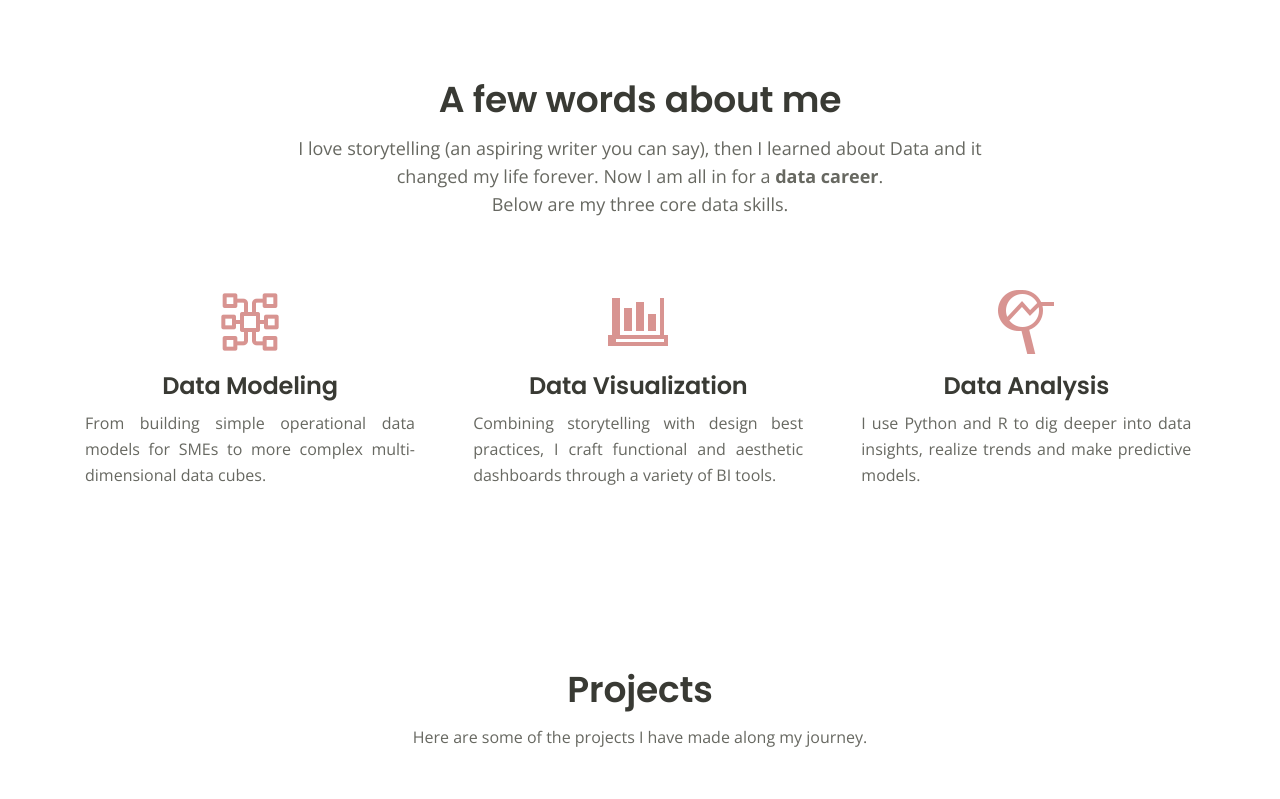
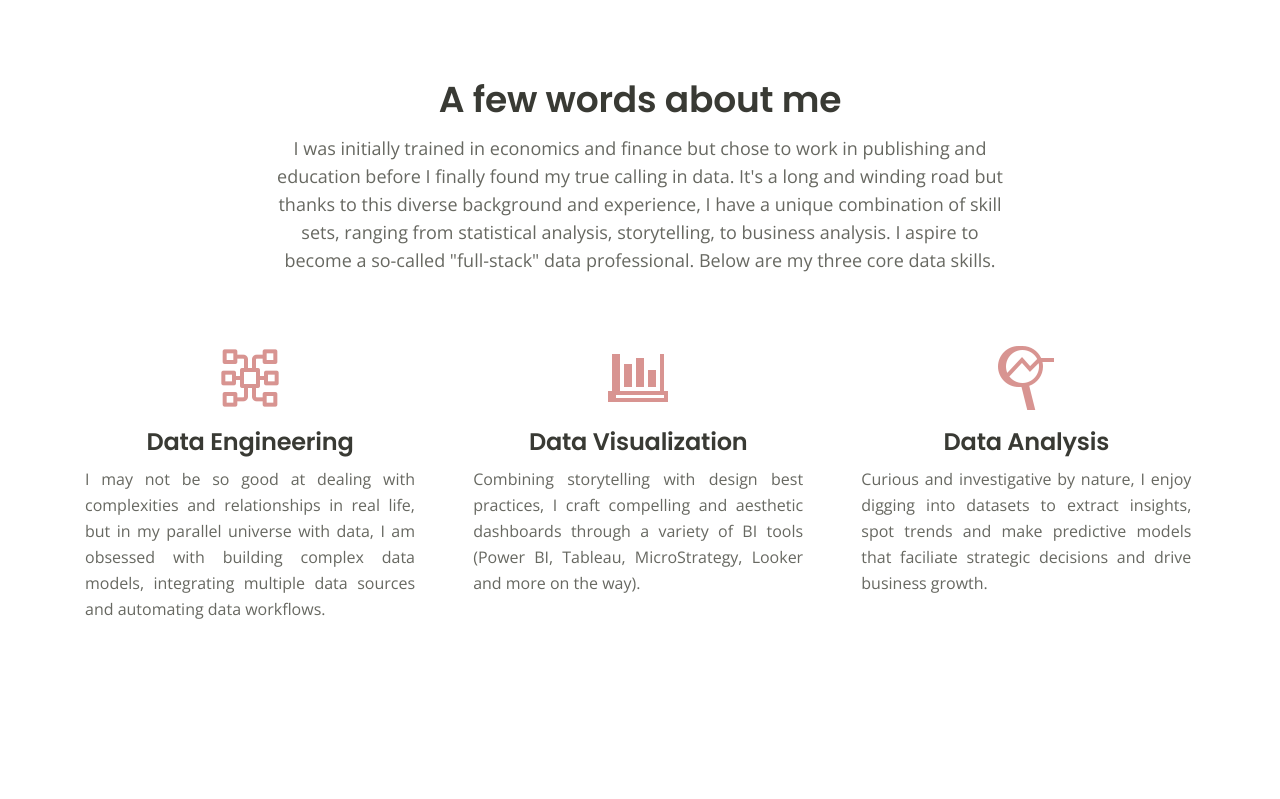
Before and after one commit to chipanpan/chipanpan.github.io, a plain HTML site: page index.html in a window 1280 px wide. Shown: the part 940-1739 px from the top of the page. Drawn offline with nearby package versions, Linux system fonts and the light colour scheme.

Commit message:
Update introduction text

```diff
--- a/index.html
+++ b/index.html
@@ -84,7 +84,7 @@
     <header class="header">
         <div class="area-1">
             <div class="text-container">
-                <h1 class="h1-large">Hi I am Chi. I work in <span id="js-rotating">Business Intelligence, Business Analytics, Data Analysis, Data Analytics, Data Engineering </span></h1>
+                <h1 class="h1-large">Hi! I am Chi. I work in <span id="js-rotating">Business Intelligence, Data Analytics, Data Engineering </span></h1>
                 <p class="p-large">Find out more about me, my skills, and my projects.</p>
                 <a class="page-scroll" href="#about"><i class="fas fa-chevron-down"></i></a>
             </div> <!-- end of text-container -->
@@ -99,7 +99,9 @@
             <div class="row">
                 <div class="col-lg-12">
                     <h2 class="h2-heading">A few words about me</h2>
-                    <p class="p-large">I love storytelling (an aspiring writer you can say), then I learned about Data and it changed my life forever. Now I am all in for a <b>data career</b>. <br>Below are my three core data skills.</p>
+                    <p class="p-large">I was initially trained in economics and finance but chose to work in publishing and education before I finally found my true calling in data.
+                        It's a long and winding road but thanks to this diverse background and experience, I have a unique combination of skill sets, ranging from statistical analysis, storytelling, to business analysis. I aspire to become a so-called "full-stack" data professional.
+                         Below are my three core data skills.</p>
                 </div> <!-- end of col -->
             </div> <!-- end of row -->
 
@@ -108,20 +110,20 @@
                     <div class="skill-box">
                         <img src="images/model.png" alt="modeling icon">
                         <p></p>
-                        <h4>Data Modeling</h4>
-                        <p style="text-align: justify;">From building simple operational data models for SMEs to more complex multi-dimensional data cubes.</p>
+                        <h4>Data Engineering</h4>
+                        <p style="text-align: justify;">I may not be so good at dealing with complexities and relationships in real life, but in my parallel universe with data, I am obsessed with building complex data models, integrating multiple data sources and automating data workflows.</p>
                     </div> <!-- end of skill-box -->
                     <div class="skill-box">
                         <img src="images/dash.png" alt="visualization icon">
                         <p></p>
                         <h4>Data Visualization</h4>
-                        <p style="text-align: justify;">Combining storytelling with design best practices, I craft functional and aesthetic dashboards through a variety of BI tools. </p>
+                        <p style="text-align: justify;">Combining storytelling with design best practices, I craft compelling and aesthetic dashboards through a variety of BI tools (Power BI, Tableau, MicroStrategy, Looker and more on the way). </p>
                     </div> <!-- end of skill-box -->
                     <div class="skill-box">
                         <img src="images/analysis.png" alt="analysis icon">
                         <p></p>
                         <h4>Data Analysis</h4>
-                        <p style="text-align: justify;">I use Python and R to dig deeper into data insights, realize trends and make predictive models.</p>
+                        <p style="text-align: justify;">Curious and investigative by nature, I enjoy digging into datasets to extract insights, spot trends and make predictive models that faciliate strategic decisions and drive business growth.</p>
                     </div> <!-- end of skill-box -->
                 </div> <!-- end of col -->
             </div> <!-- end of row -->
@@ -262,19 +264,19 @@
 
                         <div class="social-icons">
                             <span class="fa-stack">
-                                <a href="https://www.linkedin.com/in/chinguyen93/">
+                                <a href="https://www.linkedin.com/in/chinguyen93/" target="_blank">
                                     <i class="fas fa-circle fa-stack-2x"></i>
                                     <i class="fab fa-linkedin-in fa-stack-1x"></i>
                                 </a>
                             </span>
                             <span class="fa-stack">
-                                <a href="https://twitter.com/chii_creator">
+                                <a href="https://twitter.com/chii_creator" target="_blank">
                                     <i class="fas fa-circle fa-stack-2x"></i>
                                     <i class="fab fa-twitter fa-stack-1x"></i>
                                 </a>
                             </span>
                             <span class="fa-stack">
-                                <a href="https://www.facebook.com/chithechicken/">
+                                <a href="https://www.facebook.com/chithechicken/" target="_blank">
                                     <i class="fas fa-circle fa-stack-2x"></i>
                                     <i class="fab fa-facebook-f fa-stack-1x"></i>
                                 </a>
```
